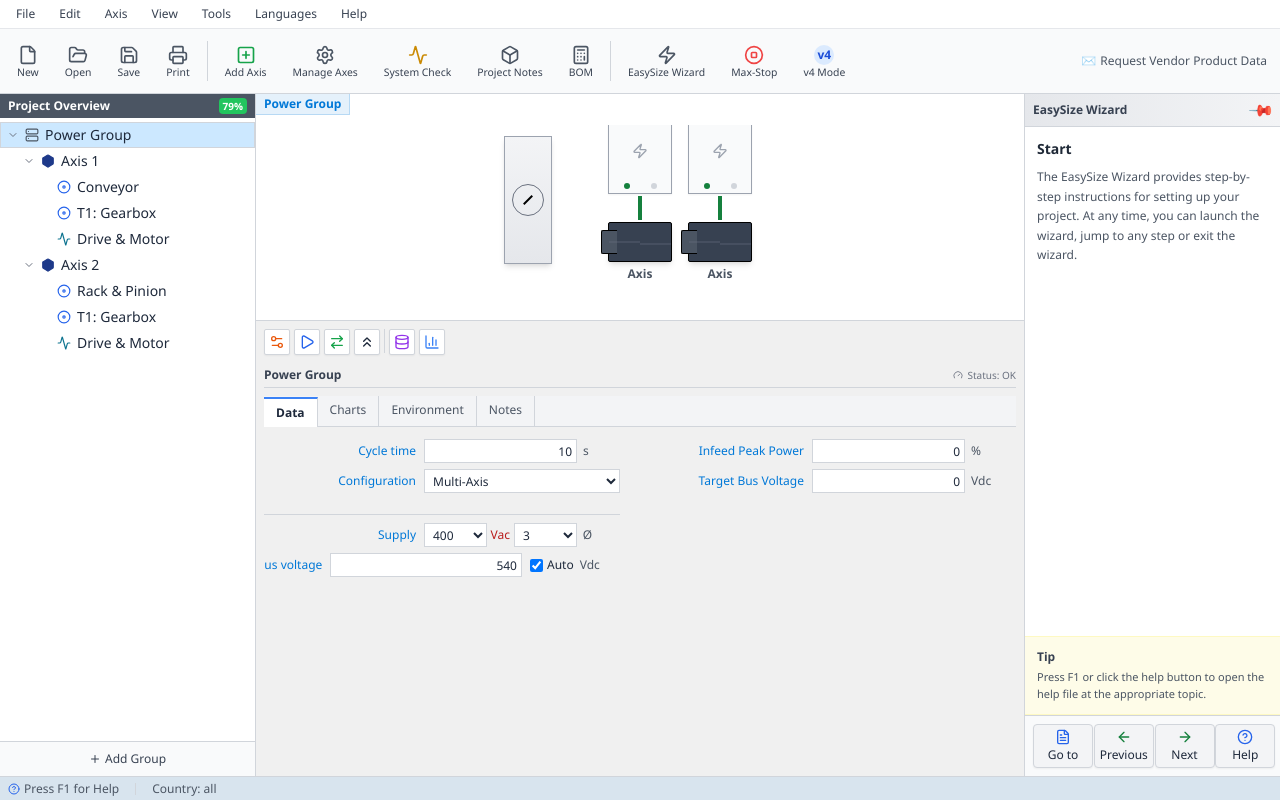
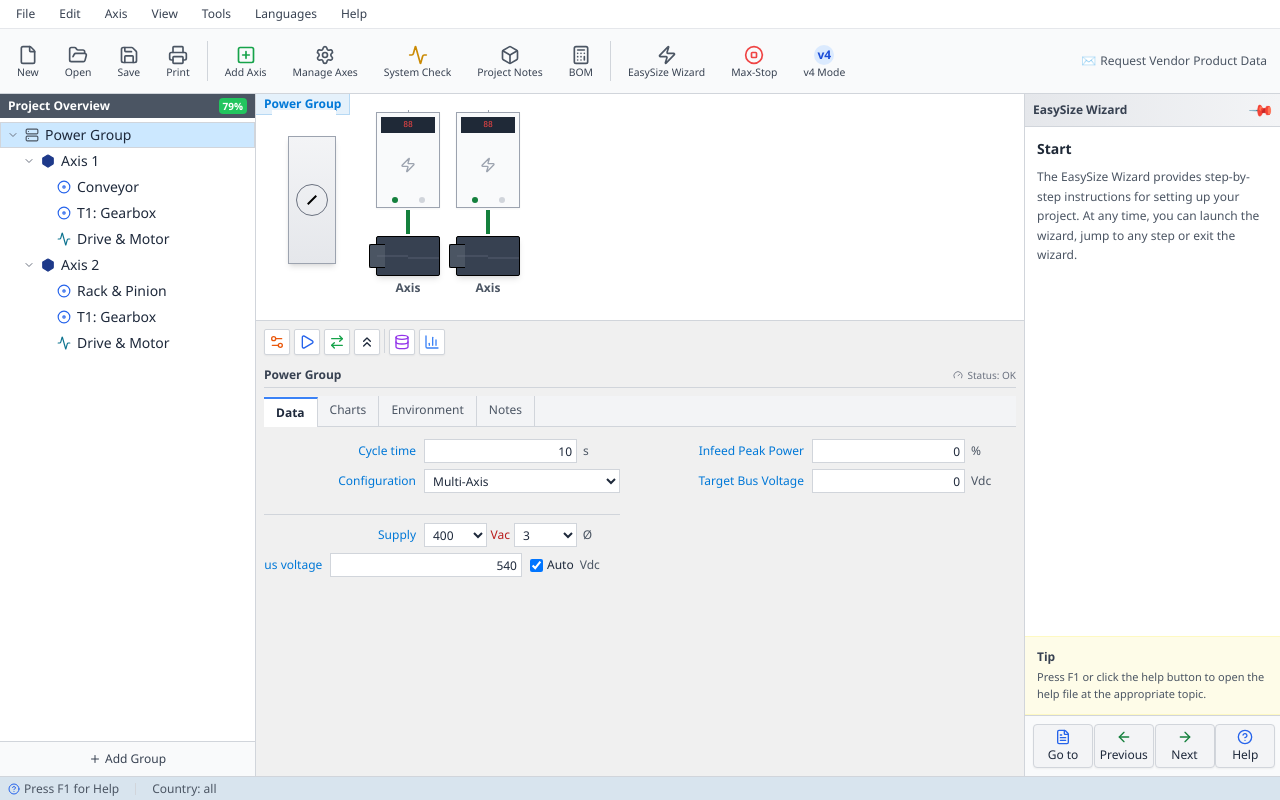
Before and after one commit to fsarta/Motion-Size, a React (Vite) app: page / in a window 1280 px wide. Built offline with nearby package versions, Linux system fonts and the light colour scheme.

Commit message:
feat(MainView): Optimize component rendering with React.memo
Introduces React.memo to the EfficiencyBar and DriveUnit components. This change memoizes these components, preventing unnecessary re-renders when their props do not change, which should improve overall application performance.

```diff
--- a/components/MainView.tsx
+++ b/components/MainView.tsx
@@ -1,4 +1,4 @@
-import React, { useState } from 'react';
+import React, { useState, useRef, useEffect, useMemo } from 'react';
 import { Zap, Play, Settings2, ArrowRightLeft, ChevronsUp, BarChart3, List, Database, Gauge, Scale } from 'lucide-react';
 import { TreeNode } from '../types';
 import { motorCatalog, driveCatalog, gearboxCatalog } from '../catalogData';
@@ -6,17 +6,17 @@ import { convert, getUnit, System, SystemType } from '../utils/unitConversion';
 
 /* --- Visualization Components --- */
 
-const EfficiencyBar = ({ value }: { value: number }) => (
+const EfficiencyBar = React.memo(({ value }: { value: number }) => (
   <div className="flex flex-col items-center">
     <div className="bg-green-500 text-white text-[10px] font-bold px-1.5 rounded-sm mb-1 border border-green-600 shadow-sm">
       {value}%
     </div>
     <div className="h-4 w-px bg-gray-400"></div>
   </div>
-);
+));
 
-const DriveUnit = ({ label }: { label: string }) => (
-  <div className="flex flex-col items-center mx-2 relative group min-w-[60px]">
+const DriveUnit = React.memo(({ label }: { label: string }) => (
+  <div className="flex flex-col items-center mx-2 relative group w-16 shrink-0">
     {/* Connection line top */}
     <div className="absolute -top-4 left-1/2 w-px h-4 bg-gray-400"></div>
 
@@ -42,22 +42,76 @@ const DriveUnit = ({ label }: { label: string }) => (
        <div className="w-10 h-0.5 bg-gray-500 opacity-30 mt-1"></div>
     </div>
 
-    <div className="mt-1 text-xs font-bold text-gray-600">{label}</div>
+    <div className="mt-1 text-xs font-bold text-gray-600 truncate w-full text-center">{label}</div>
   </div>
-);
+));
 
 const Visualizer = ({ axes }: { axes: TreeNode[] }) => {
+  const containerRef = useRef<HTMLDivElement>(null);
+  const [visibleRange, setVisibleRange] = useState({ start: 0, end: 10 });
+  const [containerWidth, setContainerWidth] = useState(0);
+
+  // Constants for Virtualization
+  // Width = 64px (w-16) + 16px (mx-2 = 8px * 2) = 80px
+  const ITEM_WIDTH = 80;
+  const BUFFER = 5; // Number of extra items to render outside viewport
+
+  // 1. Observe Container Resize
+  useEffect(() => {
+    if (!containerRef.current) return;
+    const observer = new ResizeObserver((entries) => {
+      for (const entry of entries) {
+        setContainerWidth(entry.contentRect.width);
+      }
+    });
+    observer.observe(containerRef.current);
+    return () => observer.disconnect();
+  }, []);
+
+  // 2. Handle Scroll to update visible range
+  useEffect(() => {
+    const handleScroll = () => {
+      if (!containerRef.current) return;
+      const scrollLeft = containerRef.current.scrollLeft;
+
+      const startIndex = Math.max(0, Math.floor(scrollLeft / ITEM_WIDTH) - BUFFER);
+      const visibleItemsCount = Math.ceil(containerWidth / ITEM_WIDTH);
+      const endIndex = Math.min(axes.length, startIndex + visibleItemsCount + (2 * BUFFER));
+
+      setVisibleRange(prev => {
+        if (prev.start === startIndex && prev.end === endIndex) return prev;
+        return { start: startIndex, end: endIndex };
+      });
+    };
+
+    const element = containerRef.current;
+    if (element) {
+      // Initial calculation
+      handleScroll();
+      element.addEventListener('scroll', handleScroll, { passive: true });
+    }
+    return () => element?.removeEventListener('scroll', handleScroll);
+  }, [axes.length, containerWidth]);
+
+  // 3. Render Helper
+  const { totalWidth, offsetLeft, visibleAxes } = useMemo(() => {
+    const totalWidth = axes.length * ITEM_WIDTH;
+    const offsetLeft = visibleRange.start * ITEM_WIDTH;
+    const visibleAxes = axes.slice(visibleRange.start, visibleRange.end);
+    return { totalWidth, offsetLeft, visibleAxes };
+  }, [axes, visibleRange]);
+
   return (
     <div className="h-1/3 bg-white border-b border-gray-300 p-4 relative overflow-hidden flex flex-col shrink-0">
        {/* Title Overlay */}
-       <div className="absolute top-0 left-0 bg-win-blue/10 text-win-blue font-bold px-2 py-0.5 text-xs border-r border-b border-win-blue/20">
+       <div className="absolute top-0 left-0 bg-win-blue/10 text-win-blue font-bold px-2 py-0.5 text-xs border-r border-b border-win-blue/20 z-10">
          Power Group
        </div>
 
        {/* System Diagram */}
-       <div className="flex-1 flex items-center justify-center overflow-x-auto">
-         {/* Supply Unit */}
-         <div className="mr-8 flex flex-col items-center justify-end h-full pb-10 shrink-0">
+       <div className="flex-1 flex items-center overflow-hidden">
+         {/* Supply Unit (Static) */}
+         <div className="mr-8 flex flex-col items-center justify-end h-full pb-10 shrink-0 z-10 bg-white pl-4">
             <div className="w-12 h-32 bg-gradient-to-b from-gray-100 to-gray-200 border border-gray-400 shadow-md flex items-center justify-center">
                <div className="w-8 h-8 rounded-full border border-gray-500 flex items-center justify-center">
                  <div className="w-0.5 h-3 bg-black transform rotate-45"></div>
@@ -65,15 +119,24 @@ const Visualizer = ({ axes }: { axes: TreeNode[] }) => {
             </div>
          </div>
 
-         {/* Connection Bus */}
-         <div className="absolute top-[35%] left-[20%] right-[5%] h-1 bg-gray-800 -z-10"></div>
+         {/* Virtualized Scroll Area */}
+         <div
+            ref={containerRef}
+            className="flex-1 h-full overflow-x-auto overflow-y-hidden relative scrollbar-thin"
+         >
+            {/* Connection Bus Background */}
+            <div className="absolute top-[35%] left-0 h-1 bg-gray-800 -z-10" style={{ width: Math.max(containerWidth, totalWidth + 40) }}></div>
 
-         {/* Drives */}
-         <div className="flex items-end overflow-x-auto pb-2 px-4 scrollbar-thin">
-            {axes.map((axis, index) => {
-               // Try to get actual efficiency from the drive motor node params if traversing was easy,
-               // for now we stick to the visualization effect.
-               const efficiency = 85 + (index * 2) % 10;
+            {/* Scroll Content Container */}
+            <div className="h-full flex items-end pb-2" style={{ width: totalWidth, position: 'relative' }}>
+              {/* Virtualization Spacer */}
+              <div style={{ width: offsetLeft, flexShrink: 0 }}></div>
+
+              {/* Rendered Items */}
+              {visibleAxes.map((axis, index) => {
+                 // The index passed here is local to the slice, so we calculate global index for efficiency seed
+                 const globalIndex = visibleRange.start + index;
+                 const efficiency = 85 + (globalIndex * 2) % 10;
                  return (
                   <div key={axis.id} className="flex flex-col items-center -mt-16 shrink-0">
                     <EfficiencyBar value={efficiency} />
@@ -81,6 +144,7 @@ const Visualizer = ({ axes }: { axes: TreeNode[] }) => {
                   </div>
                  );
               })}
+            </div>
          </div>
        </div>
     </div>
```
Lines whose indentation alone changed are shown as unchanged.
